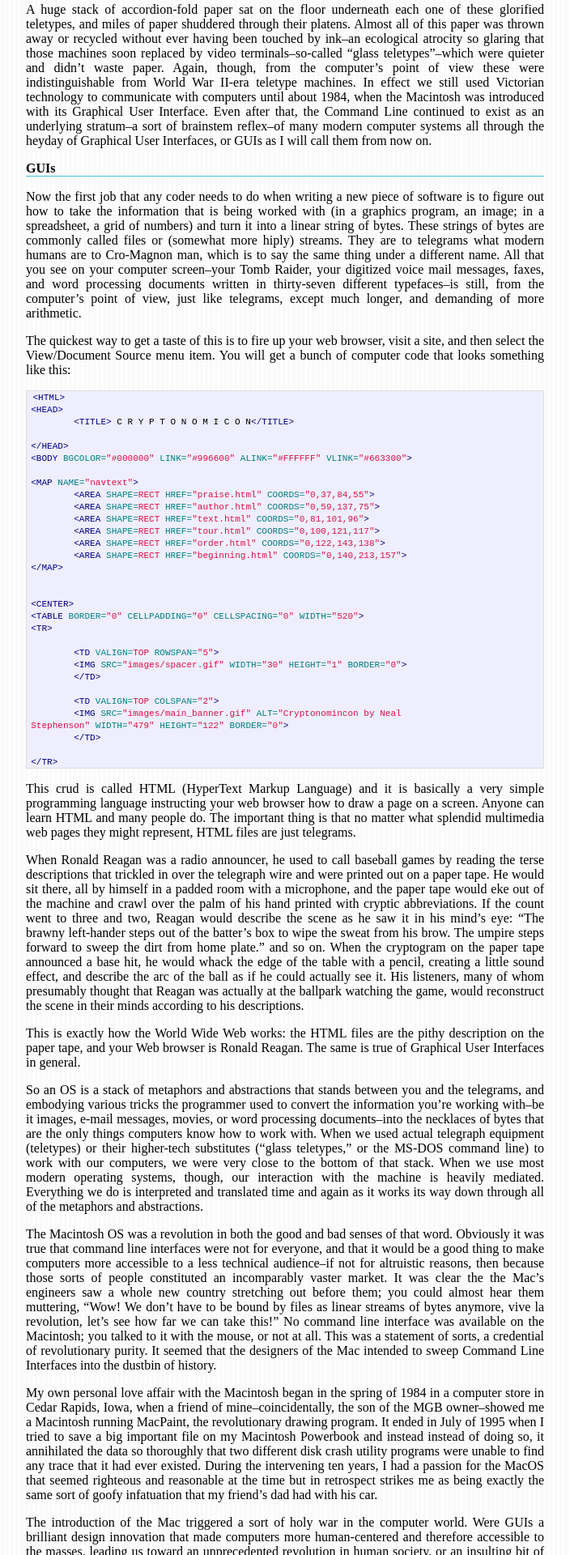
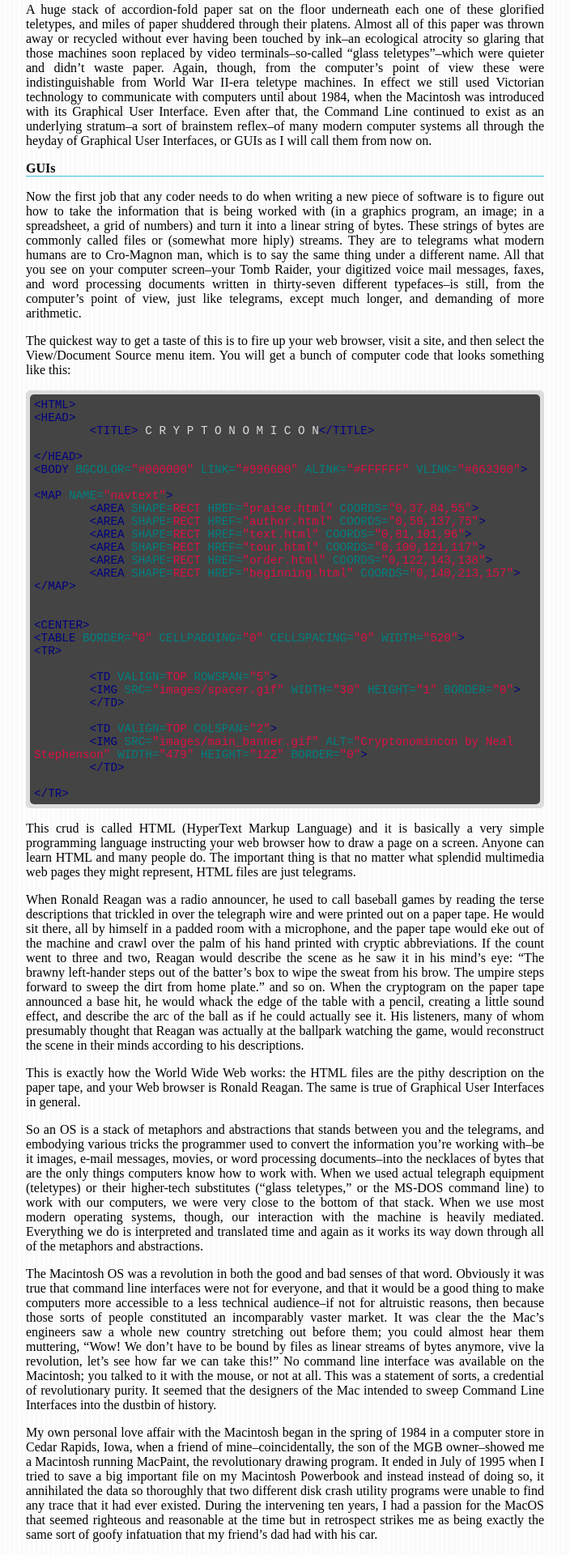
Before and after one commit to c00kiemon5ter/c00kiemon5ter.github.com, a Jekyll site: the page built from _posts/2011-03-15-cli.markdown, in a window 1280 px wide. Shown: the part 4480-6400 px from the top of the page at 81% size, without its empty margins (312-1016 px from the left). Built offline with Jekyll 4.4.1, drawn with Linux system fonts in a browser that asks for light colours; comment, search, counter and statistics services are not loaded.

Commit message:
updated style for pre and code blocks

```diff
--- a/css/screen.css
+++ b/css/screen.css
@@ -199,28 +199,25 @@ div#post a:hover {
 }
 
 div#post pre {
-    border: 1px solid #ddd;
-    background-color: #eef;
-    padding: 0 .4em;
-}
-/* code */
-div#post code {
-    border: 1px solid #ddd;
-    background-color: #eef;
-    font-size: 85%;
-    padding: 0 .2em;
+    background-color: #ddd;
+    font-family: Monaco, "Envy Code R", "Courier New", monospace;
+    font-size: 110%;
+    border-radius: 5px;
+    -webkit-border-radius: 5px;
+    -moz-border-radius: 5px;
+    padding: 5px;
+    overflow: auto;
+    word-wrap: normal;
 }
 div#post pre code {
-    border: none;
-}
-/* terminal */
-div#post pre.terminal {
-    border: 1px solid #222;
+    display: block;
     background-color: #444;
-    color: white;
-}
-div#post pre.terminal code {
-    background-color: #444;
+    color: #dcdcdc;
+    border-radius: 5px;
+    -webkit-border-radius: 5px;
+    -moz-border-radius: 5px;
+    padding: 5px;
+    overflow-x: auto;
 }
 
 /*********************************/
```
